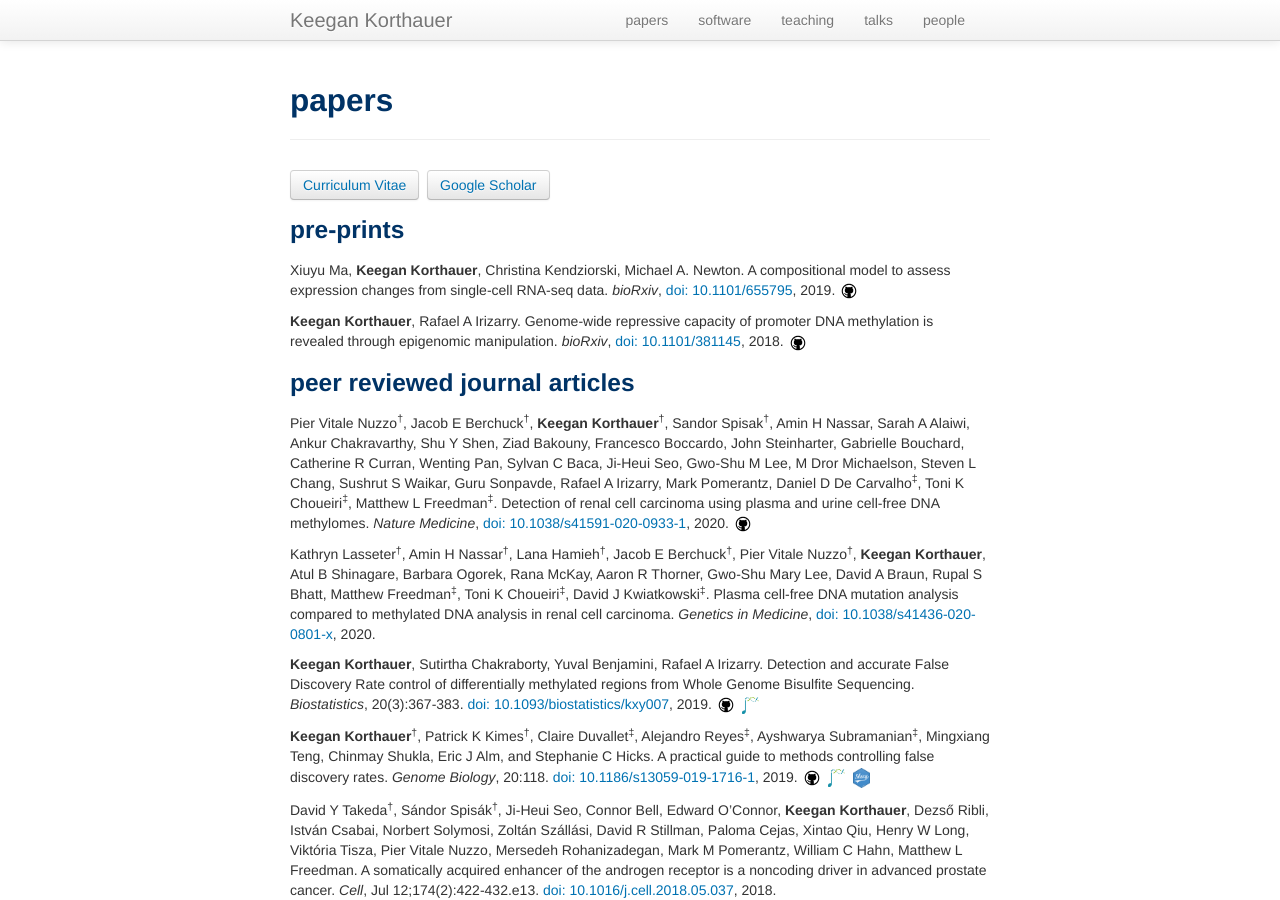
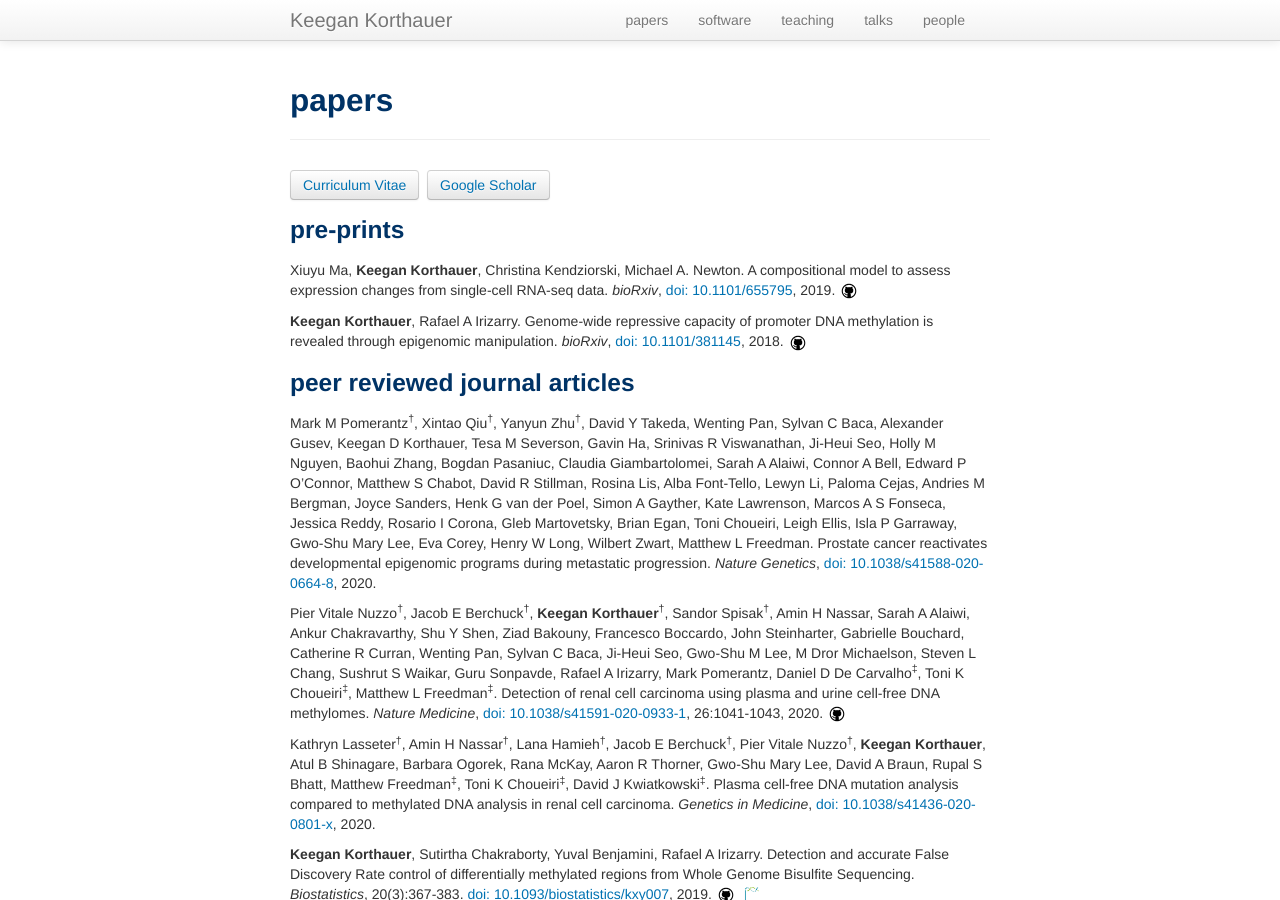
Before and after one commit to kdkorthauer/kdkorthauer.github.io, a Jekyll site: the page built from pages/papers.md, in a window 1280 px wide and 900 px high. Built offline with Jekyll 4.4.1, drawn with Linux system fonts in a browser that asks for light colours; comment, search, counter and statistics services are not loaded.

Commit message:
update papers

```diff
--- a/pages/papers.md
+++ b/pages/papers.md
@@ -24,7 +24,9 @@ Xiuyu Ma, **Keegan Korthauer**, Christina Kendziorski, Michael A. Newton. A comp
 
 ### peer reviewed journal articles
 
-Pier Vitale Nuzzo<sup>&dagger;</sup>, Jacob E Berchuck<sup>&dagger;</sup>, **Keegan Korthauer**<sup>&dagger;</sup>, Sandor Spisak<sup>&dagger;</sup>, Amin H Nassar, Sarah A Alaiwi, Ankur Chakravarthy, Shu Y Shen, Ziad Bakouny, Francesco Boccardo, John Steinharter, Gabrielle Bouchard, Catherine R Curran, Wenting Pan, Sylvan C Baca, Ji-Heui Seo, Gwo-Shu M Lee, M Dror Michaelson, Steven L Chang, Sushrut S Waikar, Guru Sonpavde, Rafael A Irizarry, Mark Pomerantz, Daniel D De Carvalho<sup>&Dagger;</sup>, Toni K Choueiri<sup>&Dagger;</sup>, Matthew L Freedman<sup>&Dagger;</sup>. Detection of renal cell carcinoma using plasma and urine cell-free DNA methylomes. *Nature Medicine*, [doi: 10.1038/s41591-020-0933-1](https://doi.org/10.1038/s41591-020-0933-1), 2020. <a href="https://github.com/kdkorthauer/cfMeDIPseq-RCC"><img src="../assets/img/github.png" title="Code"></a> <span data-badge-popover="right" data-badge-type="2" data-doi="https://doi.org/10.1038/s41591-020-0933-1" data-hide-no-mentions="true" class="altmetric-embed"></span>
+Mark M Pomerantz<sup>&dagger;</sup>, Xintao Qiu<sup>&dagger;</sup>, Yanyun Zhu<sup>&dagger;</sup>, David Y Takeda, Wenting Pan, Sylvan C Baca, Alexander Gusev, Keegan D Korthauer, Tesa M Severson, Gavin Ha, Srinivas R Viswanathan, Ji-Heui Seo, Holly M Nguyen, Baohui Zhang, Bogdan Pasaniuc, Claudia Giambartolomei, Sarah A Alaiwi, Connor A Bell, Edward P O’Connor, Matthew S Chabot, David R Stillman, Rosina Lis, Alba Font-Tello, Lewyn Li, Paloma Cejas, Andries M Bergman, Joyce Sanders, Henk G van der Poel, Simon A Gayther, Kate Lawrenson, Marcos A S Fonseca, Jessica Reddy, Rosario I Corona, Gleb Martovetsky, Brian Egan, Toni Choueiri, Leigh Ellis, Isla P Garraway, Gwo-Shu Mary Lee, Eva Corey, Henry W Long, Wilbert Zwart, Matthew L Freedman. Prostate cancer reactivates developmental epigenomic programs during metastatic progression. *Nature Genetics*, [doi: 10.1038/s41588-020-0664-8](https://doi.org/10.1038/s41588-020-0664-8), 2020. <span data-badge-popover="right" data-badge-type="2" data-doi="https://doi.org/10.1038/s41588-020-0664-8" data-hide-no-mentions="true" class="altmetric-embed"></span>
+
+Pier Vitale Nuzzo<sup>&dagger;</sup>, Jacob E Berchuck<sup>&dagger;</sup>, **Keegan Korthauer**<sup>&dagger;</sup>, Sandor Spisak<sup>&dagger;</sup>, Amin H Nassar, Sarah A Alaiwi, Ankur Chakravarthy, Shu Y Shen, Ziad Bakouny, Francesco Boccardo, John Steinharter, Gabrielle Bouchard, Catherine R Curran, Wenting Pan, Sylvan C Baca, Ji-Heui Seo, Gwo-Shu M Lee, M Dror Michaelson, Steven L Chang, Sushrut S Waikar, Guru Sonpavde, Rafael A Irizarry, Mark Pomerantz, Daniel D De Carvalho<sup>&Dagger;</sup>, Toni K Choueiri<sup>&Dagger;</sup>, Matthew L Freedman<sup>&Dagger;</sup>. Detection of renal cell carcinoma using plasma and urine cell-free DNA methylomes. *Nature Medicine*, [doi: 10.1038/s41591-020-0933-1](https://doi.org/10.1038/s41591-020-0933-1), 26:1041-1043, 2020. <a href="https://github.com/kdkorthauer/cfMeDIPseq-RCC"><img src="../assets/img/github.png" title="Code"></a> <span data-badge-popover="right" data-badge-type="2" data-doi="https://doi.org/10.1038/s41591-020-0933-1" data-hide-no-mentions="true" class="altmetric-embed"></span>
 
 Kathryn Lasseter<sup>&dagger;</sup>, Amin H Nassar<sup>&dagger;</sup>, Lana Hamieh<sup>&dagger;</sup>, Jacob E Berchuck<sup>&dagger;</sup>, Pier Vitale Nuzzo<sup>&dagger;</sup>, **Keegan Korthauer**, Atul B Shinagare, Barbara Ogorek, Rana McKay, Aaron R Thorner, Gwo-Shu Mary Lee, David A Braun, Rupal S Bhatt, Matthew Freedman<sup>&Dagger;</sup>, Toni K Choueiri<sup>&Dagger;</sup>, David J Kwiatkowski<sup>&Dagger;</sup>. Plasma cell-free DNA mutation analysis compared to methylated DNA analysis in renal cell carcinoma. *Genetics in Medicine*, [doi: 10.1038/s41436-020-0801-x](https://doi.org/10.1038/s41436-020-0801-x), 2020. <span data-badge-popover="right" data-badge-type="2" data-doi="https://doi.org/10.1038/s41436-020-0801-x" data-hide-no-mentions="true" class="altmetric-embed"></span>
 
```
Also changed, not shown: 1 other file.
